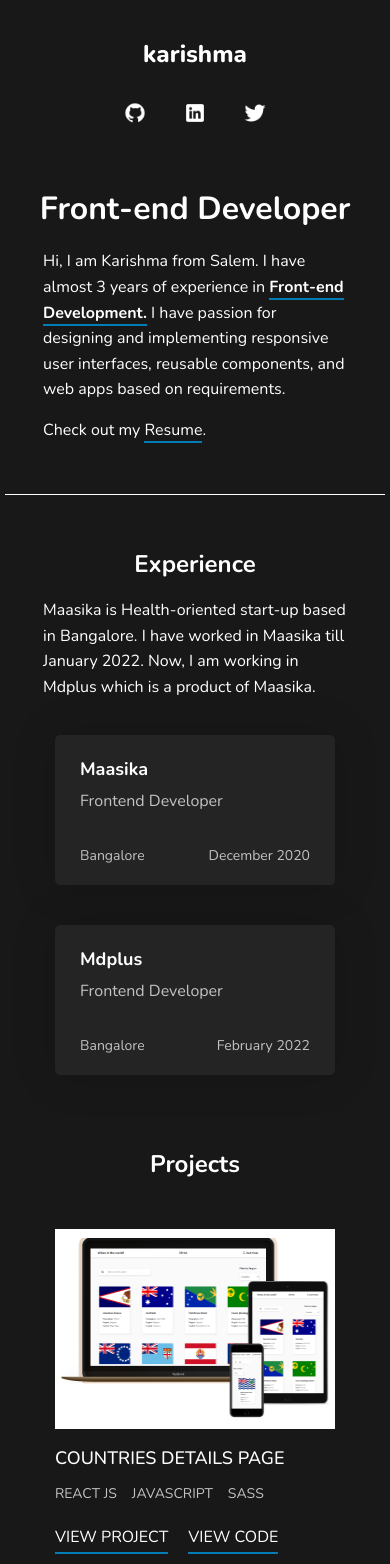
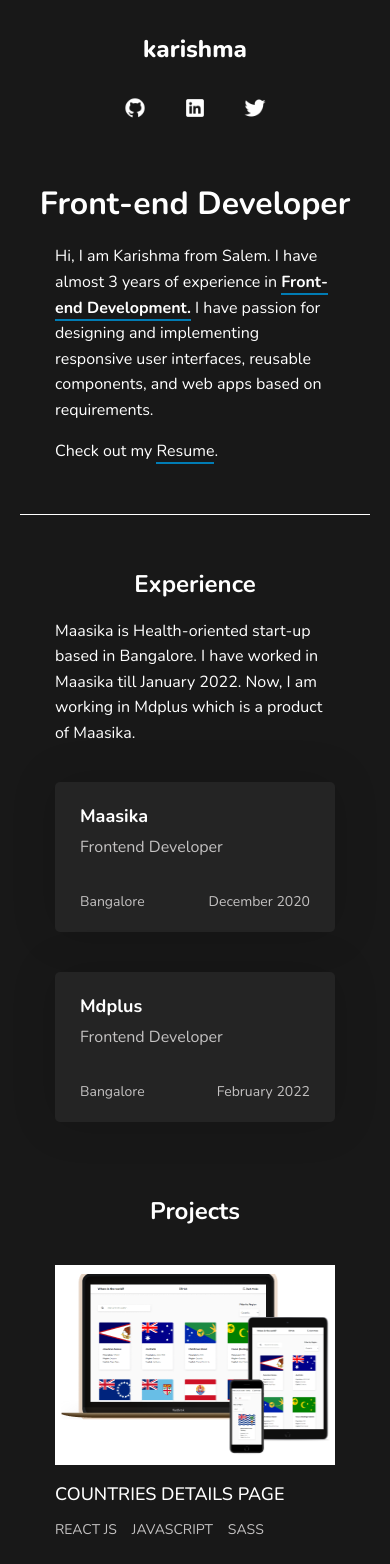
Before and after one commit to karishma-c/personal-portfolio, a Next.js app: page / in a window 390 px wide. Shown: the top 1564 px of the page. Built offline with nearby package versions, Linux system fonts and the light colour scheme.

Commit message:
updated responsiveness for cards

```diff
--- a/components/layout.module.css
+++ b/components/layout.module.css
@@ -1,6 +1,6 @@
 .container {
     max-width: 750px;
-    padding: 5px;
+    padding: 0 15px;
     margin: 10px auto;
     color: white;
 }
@@ -145,10 +145,11 @@
     }
 }
 
-@media screen and (max-width:450px) {
+@media screen and (max-width:480px) {
 
     .container {
-        max-width: 100%
+        max-width: 100%;
+        padding: 0 20px;
     }
     .role {
         margin: 0 auto 15px;
@@ -171,6 +172,9 @@
         margin: 0 auto 15px;
         text-align: center;
     }
+    .card , .projectCard {
+        margin: 20px auto;
+    }
     .skillSection {
         margin: 0 auto 30px;
     }
```
